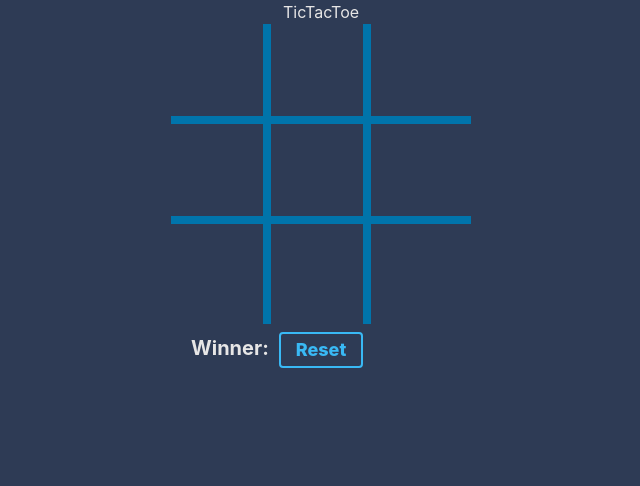
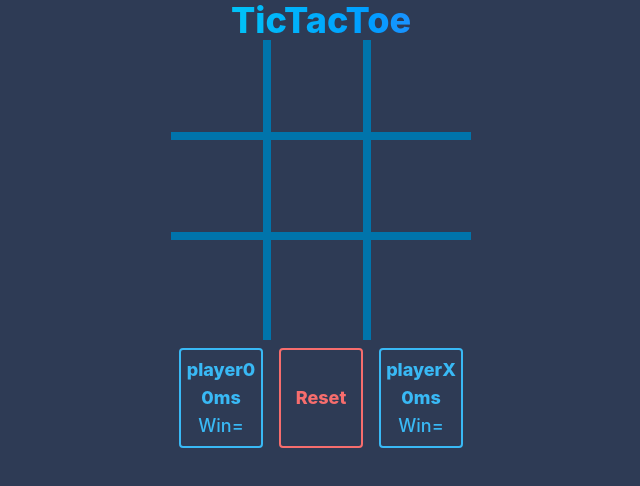
Before and after one commit to abhidas0101001-beep/Tic-tac-toe-with-React, a React (Vite) app: page / in a window 1280 px wide. Shown: the top 486 px of the page, without its empty margins (319-959 px from the left). Built offline with nearby package versions, Linux system fonts and the light colour scheme.

Commit message:
Finally the game is complete

```diff
--- a/src/Component/Board.jsx
+++ b/src/Component/Board.jsx
@@ -1,27 +1,33 @@
 import Reset from "./Reset";
-import Strike from "./Strike";
 import Tile from "./Tile";
 import { useState } from "react";
 import { useEffect } from "react";
+import Timer from "./Timer";
+import PlayerX from "./PlayerX";
+import Player0 from "./Player0";
 
 function Board() {
   const [board, setBoard] = useState(Array(9).fill(""));
-  const [playerTurn, setPlayerTurn] = useState(0);
+  const [playerTurn, setPlayerTurn] = useState("");
   const [lastMove, setLastMove] = useState(null);
-  let check = "null";
-  const [winner, setWinner] = useState(null);
+  const [winner, setWinner] = useState("");
+  const [playerX_Timer, setPlayerX_Timer] = useState(0);
+  const [player0_Timer, setPlayer0_Timer] = useState(0);
+  const [player0Interval, setPlayer0Interval] = useState(null);
+
+  let interval;
 
   const handleClick = (index) => {
-    if (board[index] !== "") return;
+    if (board[index] !== "" || winner !== "") return;
 
     const newBoard = [...board];
 
-    if (playerTurn === 0) {
+    if (playerTurn === "X") {
       newBoard[index] = "X";
-      setPlayerTurn(1);
+      setPlayerTurn("0");
     } else {
       newBoard[index] = "0";
-      setPlayerTurn(0);
+      setPlayerTurn("X");
     }
 
     setBoard(newBoard);
@@ -30,7 +36,11 @@ function Board() {
 
   const handleReset = () => {
     setBoard(Array(9).fill(""));
-    setWinner(null);
+    setWinner("");
+    clearInterval(interval);
+    setPlayer0_Timer(0);
+    setPlayerX_Timer(0);
+    setPlayerTurn("");
   };
 
   const handleWin = () => {
@@ -46,7 +56,6 @@ function Board() {
     ];
     for (let [A, B, C] of wins) {
       if (board[A] && board[A] === board[B] && board[A] === board[C]) {
-        console.log("Winner:", board[A]);
         setWinner(board[A]);
         return;
       }
@@ -55,12 +64,29 @@ function Board() {
 
   useEffect(() => {
     if (lastMove !== null) {
-      console.log("Updated index", lastMove);
-      check = board[lastMove];
-      console.log("Value:", check);
       handleWin();
     }
-  }, [board]);
+  }, [board]); //for handle win
+
+  useEffect(() => {
+    if (winner !== "") {
+      return;
+    }
+
+    if (playerTurn !== "") {
+      if (playerTurn === "0") {
+        interval = setInterval(() => {
+          setPlayer0_Timer((prev) => prev + 1);
+        }, 100);
+      } else {
+        interval = setInterval(() => {
+          setPlayerX_Timer((prev) => prev + 1);
+        }, 100);
+      }
+
+      return () => clearInterval(interval);
+    }
+  }, [playerTurn, winner]);
 
   return (
     <div className="board">
@@ -126,8 +152,9 @@ function Board() {
         }}
         player={board[8]}
       />
-      <Strike winner={winner} />
+      <Player0 timer={player0_Timer} winner={winner} />
       <Reset onClick={handleReset} />
+      <PlayerX timer={playerX_Timer} winner={winner} />
     </div>
   );
 }
--- /dev/null
+++ b/src/Component/Player0.jsx
@@ -0,0 +1,18 @@
+import React from "react";
+
+const Player0 = (props) => {
+  return (
+    <div>
+      <div
+        className={`font-extrabold text-lg border-2 rounded-sm m-2 py-1.5 px-1
+        ${props.winner === "0" ? "text-[#f5d939]" : "text-[#39B9F5]"}`}
+      >
+        <p>player0</p>
+        <p>{props.timer}ms</p>
+        <p className="font-medium">Win={props.winner}</p>
+      </div>
+    </div>
+  );
+};
+
+export default Player0;
--- /dev/null
+++ b/src/Component/PlayerX.jsx
@@ -0,0 +1,14 @@
+function PlayerX(props) {
+  return (
+    <div
+      className={`font-extrabold text-lg border-2 rounded-sm m-2 py-1.5 px-1
+        ${props.winner === "X" ? "text-[#f5d939]" : "text-[#39B9F5]"}`}
+    >
+      <p>playerX</p>
+      <p>{props.timer}ms</p>
+      <p className="font-medium">Win={props.winner}</p>
+    </div>
+  );
+}
+
+export default PlayerX;
--- a/src/Component/Reset.jsx
+++ b/src/Component/Reset.jsx
@@ -4,7 +4,7 @@ const Reset = (props) => {
   return (
     <button
       onClick={props.onClick}
-      className="font-extrabold text-lg border-2 rounded-sm m-2 py-0.5 px-1 text-[#39b9f5]"
+      className="font-extrabold text-lg border-2 rounded-sm m-2 py-1.5 px-1 text-[#f76d6d]"
     >
       Reset
     </button>
--- a/src/Component/Strike.jsx
+++ /dev/null
@@ -1,7 +0,0 @@
-function Strike(props) {
-  return (
-    <div className="text-xl font-bold py-2.5 px-5">Winner: {props.winner}</div>
-  );
-}
-
-export default Strike;
--- a/src/Component/TicTacToe.jsx
+++ b/src/Component/TicTacToe.jsx
@@ -3,7 +3,12 @@ import Board from "./Board";
 function TicTacToe() {
   return (
     <div>
-      <h1>TicTacToe</h1>
+      <h1
+        className="text-4xl font-extrabold bg-gradient-to-r
+from-cyan-400 to-blue-500 text-transparent bg-clip-text"
+      >
+        TicTacToe
+      </h1>
       <Board />
     </div>
   );
--- /dev/null
+++ b/src/Component/Timer.jsx
@@ -0,0 +1,12 @@
+import React from "react";
+
+const Timer = () => {
+  return (
+    <div className="flex-col items-center justify-center gap-10 ">
+      <div className="border">Player 1: __ sec</div>
+      <div className="border">Player 2: __ sec</div>
+    </div>
+  );
+};
+
+export default Timer;
```
